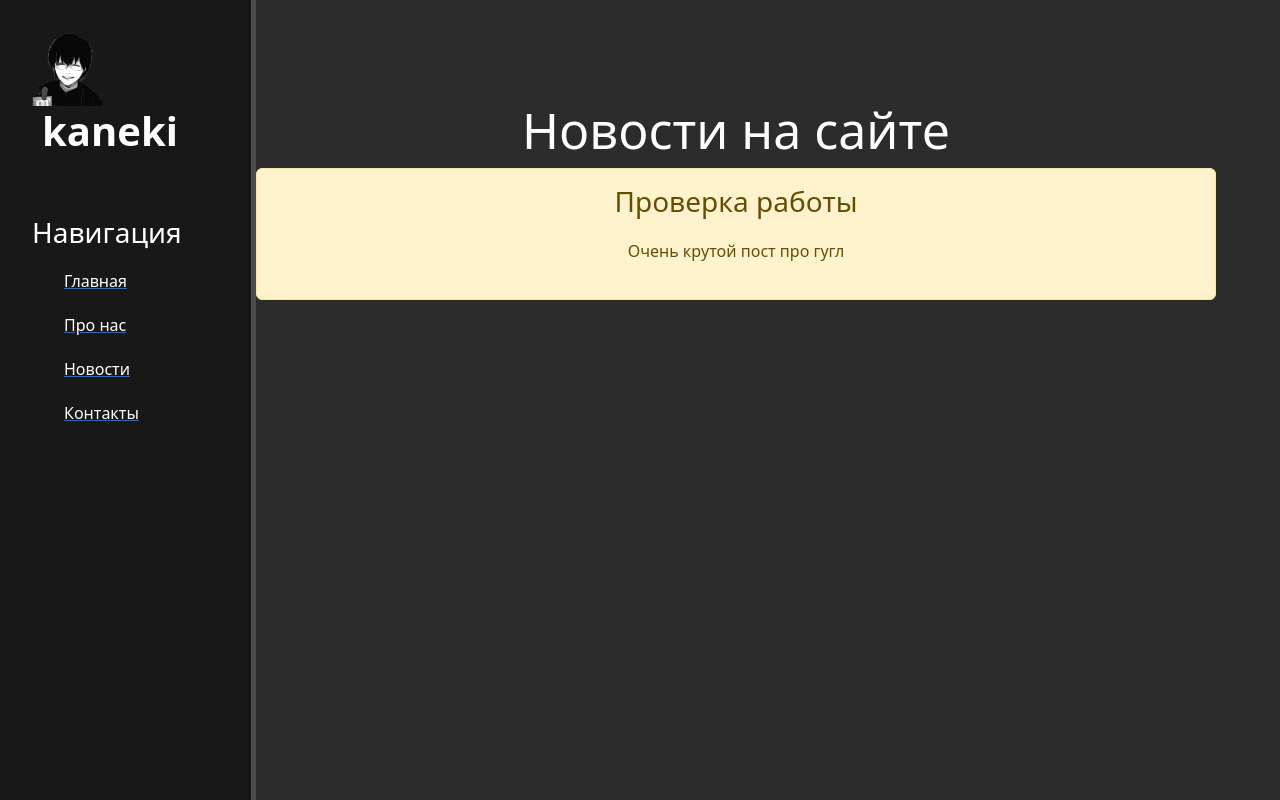
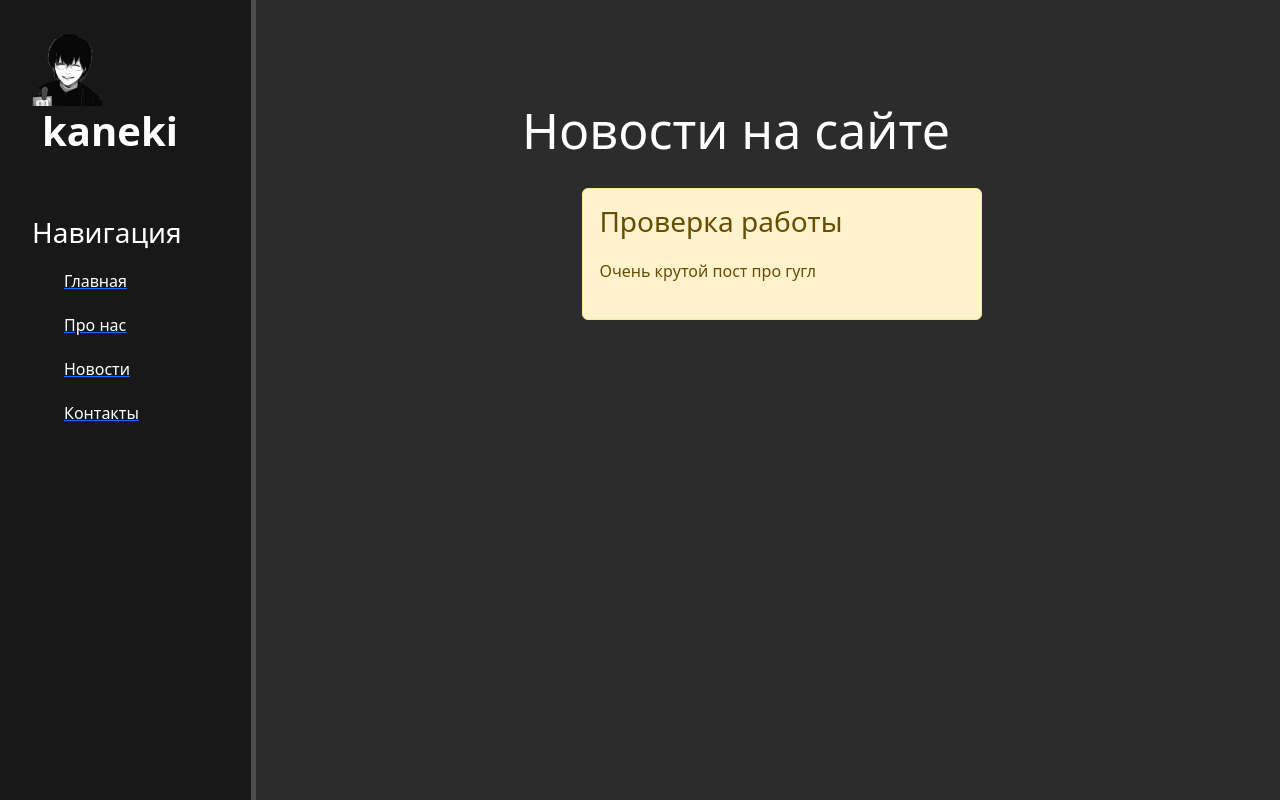
Before and after one commit to EgorMorozSSS/LessonsDjango, a Django app: page /news/ in a window 1280 px wide. Run offline with Django 5.2, Linux system fonts and the light colour scheme; data comes from the database, SQL or seed files in the repository.

```diff
--- a/Lesson2/main/static/main/css/main.css
+++ b/Lesson2/main/static/main/css/main.css
@@ -57,3 +57,11 @@ main .features {
 
 main .features h1{font-size: 50px;}
 main .features p{max-width: 400px; margin: 20px auto}
+
+.alert-warning {
+    float: left;
+    clear: both;
+    width: 400px;
+    margin: 20px 34%;
+    text-align: left;
+}
```
